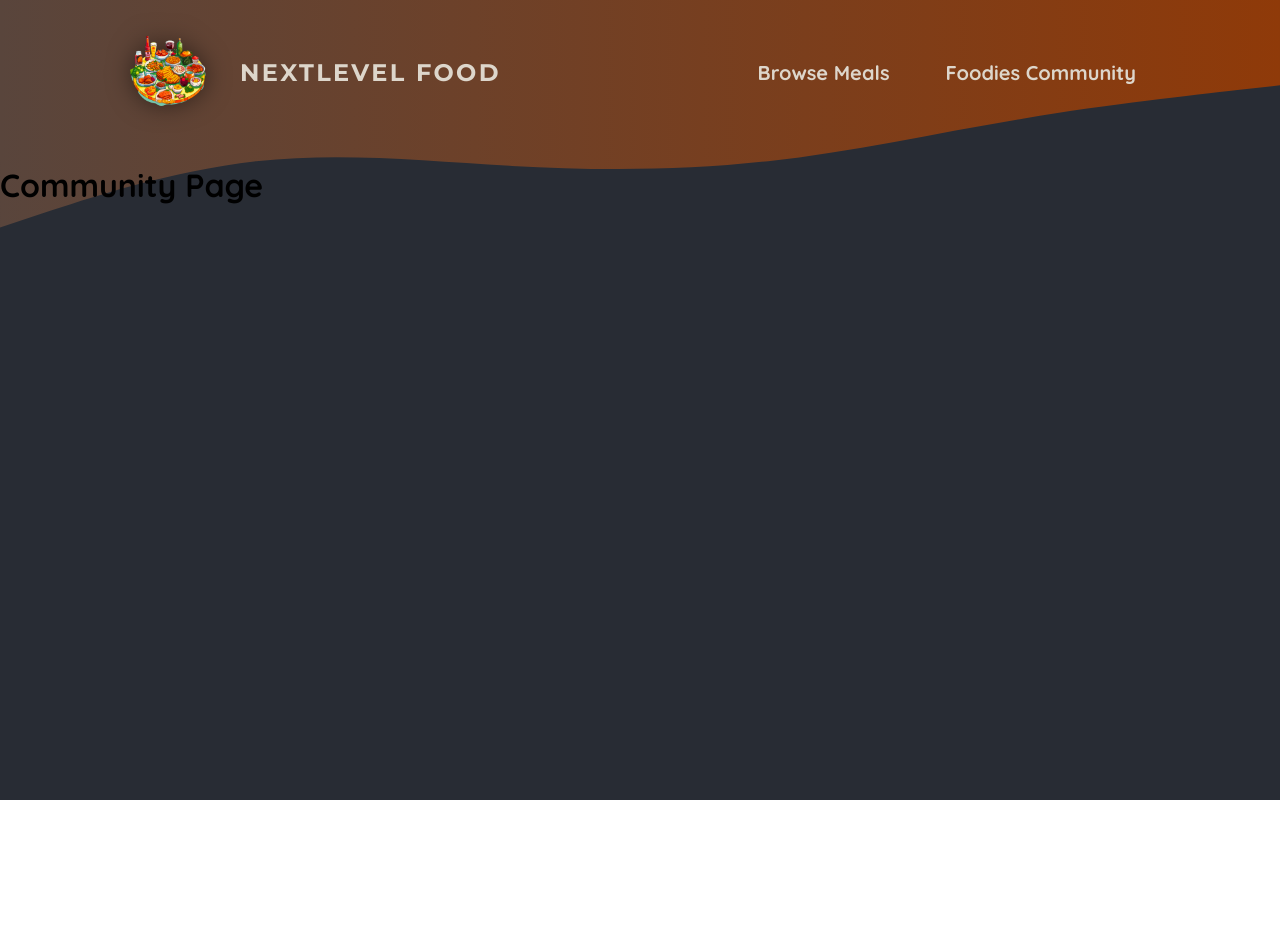
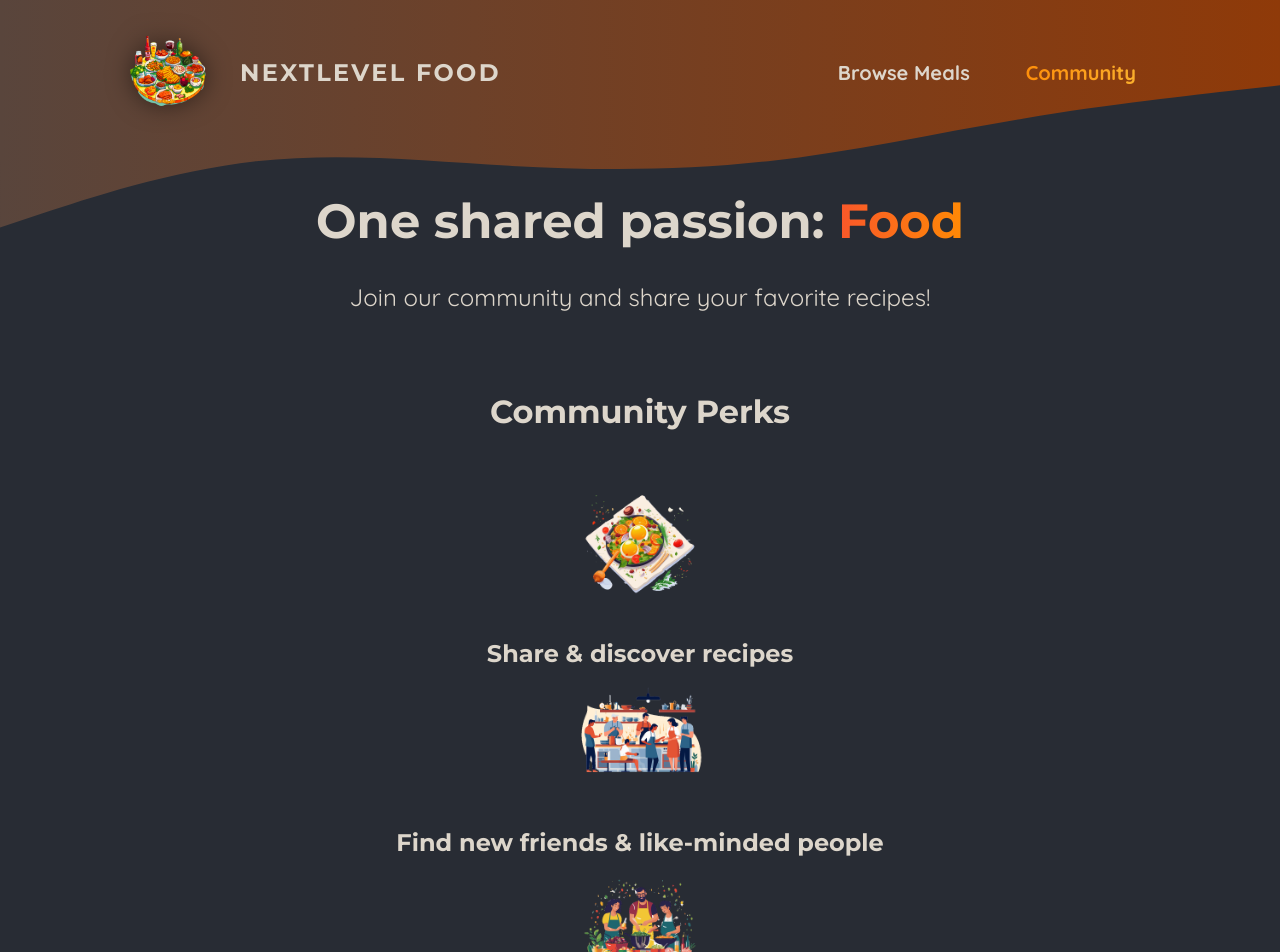
Before and after one commit to 0Karim/05-onwards-foodies-starting-project, a Next.js app: page /community in a window 1280 px wide. Shown: the top 952 px of the page. Before the commit the page ends 800 px from the top, so only its background shows below. Built offline with nearby package versions, Linux system fonts and the light colour scheme.

Commit message:
work on community page

```diff
--- a/app/community/page.js
+++ b/app/community/page.js
@@ -1,5 +1,40 @@
+import Image from 'next/image';
+
+import mealIcon from '@/assets/icons/meal.png';
+import communityIcon from '@/assets/icons/community.png';
+import eventsIcon from '@/assets/icons/events.png';
+import classes from './page.module.css';
+
 export default function CommunityPage() {
-    return(
-        <h1>Community Page</h1>
-    );
+  return (
+    <>
+      <header className={classes.header}>
+        <h1>
+          One shared passion: <span className={classes.highlight}>Food</span>
+        </h1>
+        <p>Join our community and share your favorite recipes!</p>
+      </header>
+      <main className={classes.main}>
+        <h2>Community Perks</h2>
+
+        <ul className={classes.perks}>
+          <li>
+            <Image src={mealIcon} alt="A delicious meal" />
+            <p>Share & discover recipes</p>
+          </li>
+          <li>
+            <Image src={communityIcon} alt="A crowd of people, cooking" />
+            <p>Find new friends & like-minded people</p>
+          </li>
+          <li>
+            <Image
+              src={eventsIcon}
+              alt="A crowd of people at a cooking event"
+            />
+            <p>Participate in exclusive events</p>
+          </li>
+        </ul>
+      </main>
+    </>
+  );
 }
--- /dev/null
+++ b/app/community/page.module.css
@@ -0,0 +1,61 @@
+.header {
+  gap: 3rem;
+  margin: 3rem auto 5rem auto;
+  width: 90%;
+  max-width: 75rem;
+  color: #ddd6cb;
+  font-size: 1.5rem;
+  text-align: center;
+}
+
+.header h1 {
+  font-family: 'Montserrat', sans-serif;
+}
+
+.highlight {
+  background: linear-gradient(90deg, #f9572a, #ff8a05);
+  background-clip: text;
+  -webkit-background-clip: text;
+  -webkit-text-fill-color: transparent;
+}
+
+.main {
+  width: 90%;
+  max-width: 40rem;
+  margin: 0 auto;
+  text-align: center;
+}
+
+.main h2 {
+  font-family: 'Montserrat', sans-serif;
+  font-size: 2rem;
+  margin-bottom: 3rem;
+  color: #ddd6cb;
+}
+
+.perks {
+  list-style: none;
+  margin: 3rem 0;
+  padding: 0;
+}
+
+.perks li {
+  display: flex;
+  flex-direction: column;
+  align-items: center;
+  gap: 2rem;
+}
+
+.perks img {
+  width: 8rem;
+  height: 8rem;
+  object-fit: contain;
+}
+
+.perks p {
+  font-family: 'Montserrat', sans-serif;
+  font-size: 1.5rem;
+  font-weight: bold;
+  margin: 0;
+  color: #ddd6cb;
+}
--- a/components/main-header/main-header.js
+++ b/components/main-header/main-header.js
@@ -1,8 +1,12 @@
+
+
 import Link from "next/link";
 import logoImg from '@/assets/logo.png';
 import classes from './main-header.module.css';
 import Image from "next/image";
 import MainHeaderBackground from "./main-header-background";
+import NavLink from "./nav-link";
+
 
 export default function MainHeader(){
     return(
@@ -17,10 +21,10 @@
                     <nav className={classes.nav}>
                         <ul>
                             <li>
-                                <Link href="/meals">Browse Meals</Link>
+                                <NavLink href="/meals">Browse Meals</NavLink>
                             </li>
                             <li>
-                                <Link href="/community">Foodies Community</Link>
+                                <NavLink href="/community">Community</NavLink>
                             </li>
                         </ul>
                     </nav>
--- a/components/main-header/main-header.module.css
+++ b/components/main-header/main-header.module.css
@@ -29,21 +29,7 @@
   border-radius: 0.5rem;
 }
 
-.nav a:hover,
-.nav a:active {
-  background: linear-gradient(90deg, #ff8a05, #f9b331);
-  background-clip: text;
-  -webkit-background-clip: text;
-  -webkit-text-fill-color: transparent;
-  text-shadow: 0 0 18px rgba(248, 190, 42, 0.8);
-}
 
-.active {
-  background: linear-gradient(90deg, #ff8a05, #f9b331);
-  background-clip: text;
-  -webkit-background-clip: text;
-  -webkit-text-fill-color: transparent;
-}
 
 .logo {
   display: flex;
--- /dev/null
+++ b/components/main-header/nav-link.js
@@ -0,0 +1,13 @@
+'use client';
+import Link from "next/link";
+import { usePathname } from "next/navigation";
+import classes from './nav-link.module.css';
+
+export default function NavLink({ href, children }) {
+    const path = usePathname();
+    return (
+        <Link href={href} className={path.startsWith(href) ? `${classes.active} ${classes.link}` : `${classes.link}`}>
+            {children}
+        </Link>
+    );
+}
--- /dev/null
+++ b/components/main-header/nav-link.module.css
@@ -0,0 +1,28 @@
+.link {
+  text-decoration: none;
+  color: #ddd6cb;
+  font-weight: bold;
+  padding: 0.5rem 1rem;
+  border-radius: 0.5rem;
+}
+
+
+
+.link:hover,
+.link:active {
+  background: linear-gradient(90deg, #ff8a05, #f9b331);
+  background-clip: text;
+  -webkit-background-clip: text;
+  -webkit-text-fill-color: transparent;
+  text-shadow: 0 0 18px rgba(248, 190, 42, 0.8);
+}
+
+
+
+
+.active {
+  background: linear-gradient(90deg, #ff8a05, #f9b331);
+  background-clip: text;
+  -webkit-background-clip: text;
+  -webkit-text-fill-color: transparent;
+}
```
